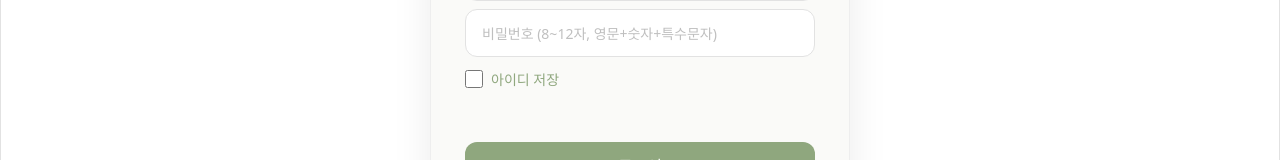
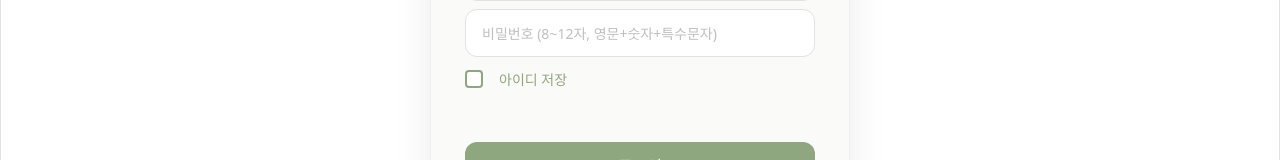
Before and after one commit to swachieve-01/mini-ecommerce, a React (Vite) app: page /login in a window 1280 px wide. Shown: the part 586-746 px from the top of the page. Built offline with nearby package versions, Linux system fonts and the light colour scheme.

Commit message:
feat : 로그인페이지 체크박스 스타일 회원가입과 통일

```diff
--- a/src/pages/LoginPage.jsx
+++ b/src/pages/LoginPage.jsx
@@ -6,6 +6,7 @@ import logoImage from "../assets/images/푸터 로고.png";
 import { useAuthStore } from "../stores/useAuthStore";
 import { LoginInput } from "../components/ui/Input";
 import { Button } from "../components/ui/Button";
+import { CustomCheckbox, HiddenCheckbox } from "../pages/SignupPage";
 
 export default function LoginPage() {
   const navigate = useNavigate();
@@ -120,11 +121,12 @@ export default function LoginPage() {
             {/* 아이디 저장 */}
             <LoginOptionRow>
               <RememberIdLabel>
-                <RememberIdCheckbox
+                <HiddenCheckbox
                   type="checkbox"
                   checked={isRememberId}
                   onChange={handleRememberIdChange}
                 />
+                <CustomCheckbox checked={isRememberId} />
                 <RememberIdText>아이디 저장</RememberIdText>
               </RememberIdLabel>
             </LoginOptionRow>
@@ -279,15 +281,6 @@ const RememberIdLabel = styled.label`
   cursor: pointer;
 `;
 
-/* 체크박스 */
-const RememberIdCheckbox = styled.input`
-  width: 18px;
-  height: 18px;
-  margin: 0;
-  accent-color: ${({ theme }) => theme.colors.primary};
-  cursor: pointer;
-`;
-
 /* 체크박스 텍스트 */
 const RememberIdText = styled.span`
   color: ${({ theme }) => theme.colors.primary};
--- a/src/pages/SignupPage.jsx
+++ b/src/pages/SignupPage.jsx
@@ -572,12 +572,12 @@ const AllCheck = styled.div`
 `;
 
 /* 숨김 체크 */
-const HiddenCheckbox = styled.input`
+export const HiddenCheckbox = styled.input`
   display: none;
 `;
 
 /* 커스텀 체크 */
-const CustomCheckbox = styled.span`
+export const CustomCheckbox = styled.span`
   width: 18px;
   height: 18px;
   box-sizing: border-box;
```
